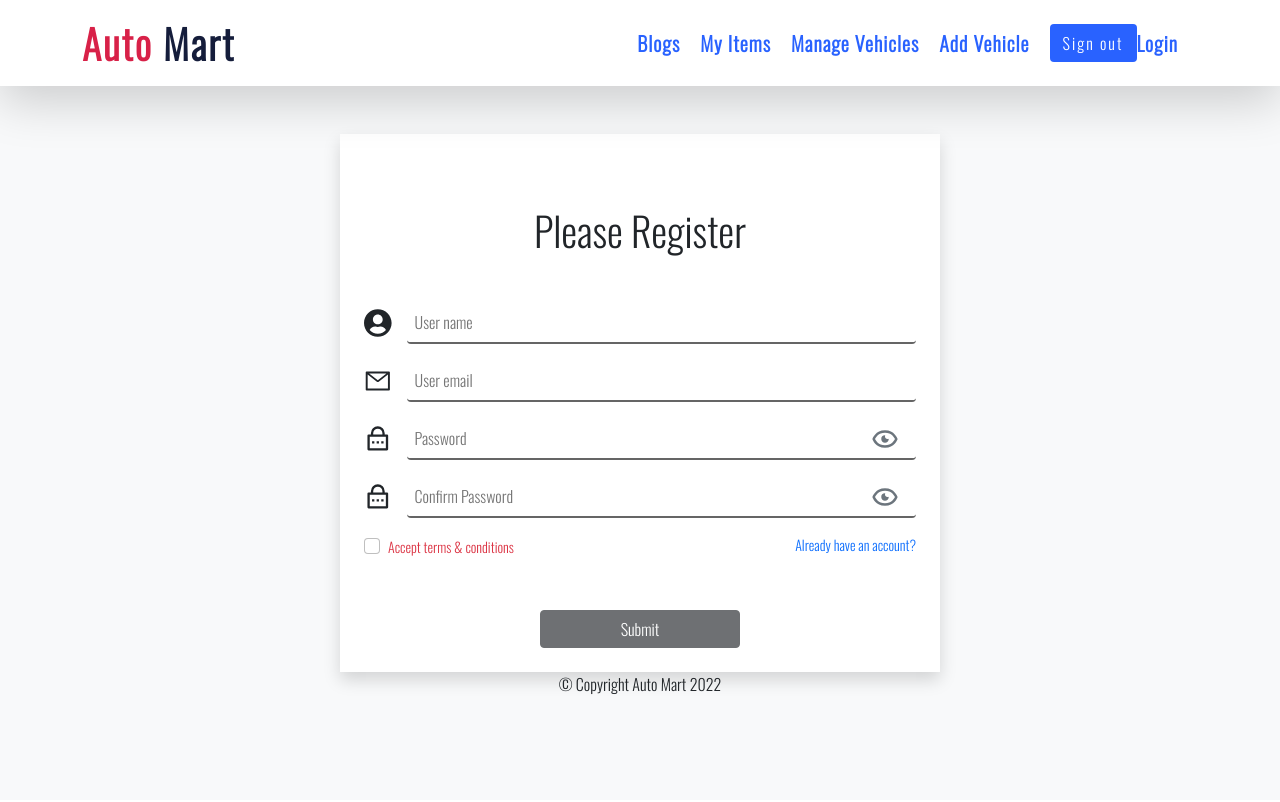
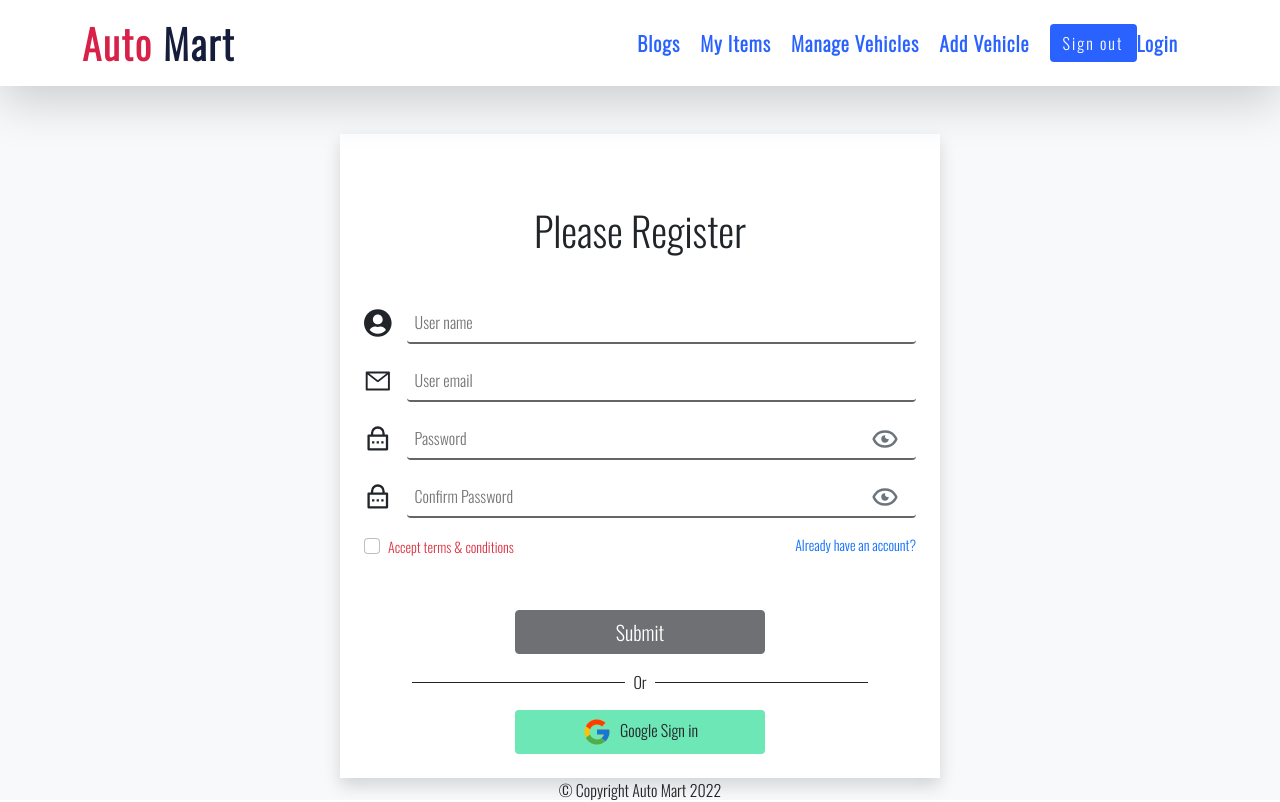
Before and after one commit to JunayedKhanNoor/auto-mart-automobile-warehuse-management-client-app, a React (Create React App) app: page /register in a window 1280 px wide. Built offline with nearby package versions, Linux system fonts and the light colour scheme.

Commit message:
Social Login UI

```diff
--- a/src/components/Login/Login.js
+++ b/src/components/Login/Login.js
@@ -4,10 +4,12 @@ import { AiOutlineMail } from "react-icons/ai";
 import { RiLockPasswordLine } from "react-icons/ri";
 import { BiShowAlt } from "react-icons/bi";
 import { Link } from "react-router-dom";
+import SocialLogin from "../SocialLogin/SocialLogin";
 
 const Login = () => {
   const [passwordType, setPasswordType] = useState(true);
   return (
+    <div style={{height:'100vh'}}>
     <div
       style={{ maxWidth: "600px" }}
       className="mt-5 p-4 mx-auto bg-white shadow"
@@ -65,13 +67,15 @@ const Login = () => {
         <div style={{ height: "50px" }}></div>
         <div className="d-flex justify-content-center">
           <button
-            className="btn btn-dark mx-auto login-button"
-            style={{ width: "200px" }}
+            className="btn btn-dark mx-auto login-button fs-5"
+            style={{ width: "250px" }}
           >
             Submit
           </button>
         </div>
       </form>
+      <SocialLogin></SocialLogin>
+    </div>
     </div>
   );
 };
--- a/src/components/Register/Register.js
+++ b/src/components/Register/Register.js
@@ -4,6 +4,7 @@ import { AiOutlineMail } from "react-icons/ai";
 import { RiLockPasswordLine } from "react-icons/ri";
 import { BiShowAlt } from "react-icons/bi";
 import { Link } from 'react-router-dom';
+import SocialLogin from '../SocialLogin/SocialLogin';
 
 const Register = () => {
     const [passwordType, setPasswordType] = useState(true);
@@ -105,7 +106,7 @@ const Register = () => {
                 id="gridCheck"
                 onClick={() => setAccept(!accept)}
               />
-              <label className="form-check-label fw-light" for="gridCheck">
+              <label className="form-check-label fw-light" htmlFor="gridCheck">
                 <small className={!accept && "text-danger"}>
                   Accept terms & conditions
                 </small>
@@ -117,13 +118,14 @@ const Register = () => {
           <div className="d-flex justify-content center">
             <button
               disabled={!accept}
-              className="btn btn-dark mx-auto v"
-              style={{ width: "200px" }}
+              className="btn btn-dark mx-auto fs-5"
+              style={{ width: "250px" }}
             >
               Submit
             </button>
           </div>
         </form>
+        <SocialLogin></SocialLogin>
       </div>
     );
 };
--- /dev/null
+++ b/src/components/SocialLogin/SocialLogin.css
@@ -0,0 +1,6 @@
+.googleButton {
+  background-color: #6ee7b7;
+}
+.googleButton:hover {
+  background-color: #4ade80;
+}
--- a/src/components/SocialLogin/SocialLogin.js
+++ b/src/components/SocialLogin/SocialLogin.js
@@ -1,11 +1,23 @@
-import React from 'react';
+import React from "react";
+import './SocialLogin.css'
+import {FcGoogle} from "react-icons/fc"
 
 const SocialLogin = () => {
-    return (
-        <div>
-            <h1>Social Login</h1>
+  return (
+    <div className="mt-3">
+        <div className="d-flex mx-5 justify-content-center align-items-center mb-3">
+            <div style={{height:'1px'}} className="w-50 bg-dark me-2"></div>
+            Or
+            <div style={{height:'1px'}} className="w-50 bg-dark ms-2"></div>
         </div>
-    );
+    <div className="d-flex justify-content-center">
+      <button className="btn googleButton" style={{ width: "250px"}}>
+        <FcGoogle className="me-2" style={{width:'30px',height:'30px'}}></FcGoogle>
+        Google Sign in
+      </button>
+    </div>
+    </div>
+  );
 };
 
 export default SocialLogin;
```
Also changed, not shown: src/components/Login/Login.css (line endings or trailing spaces).
